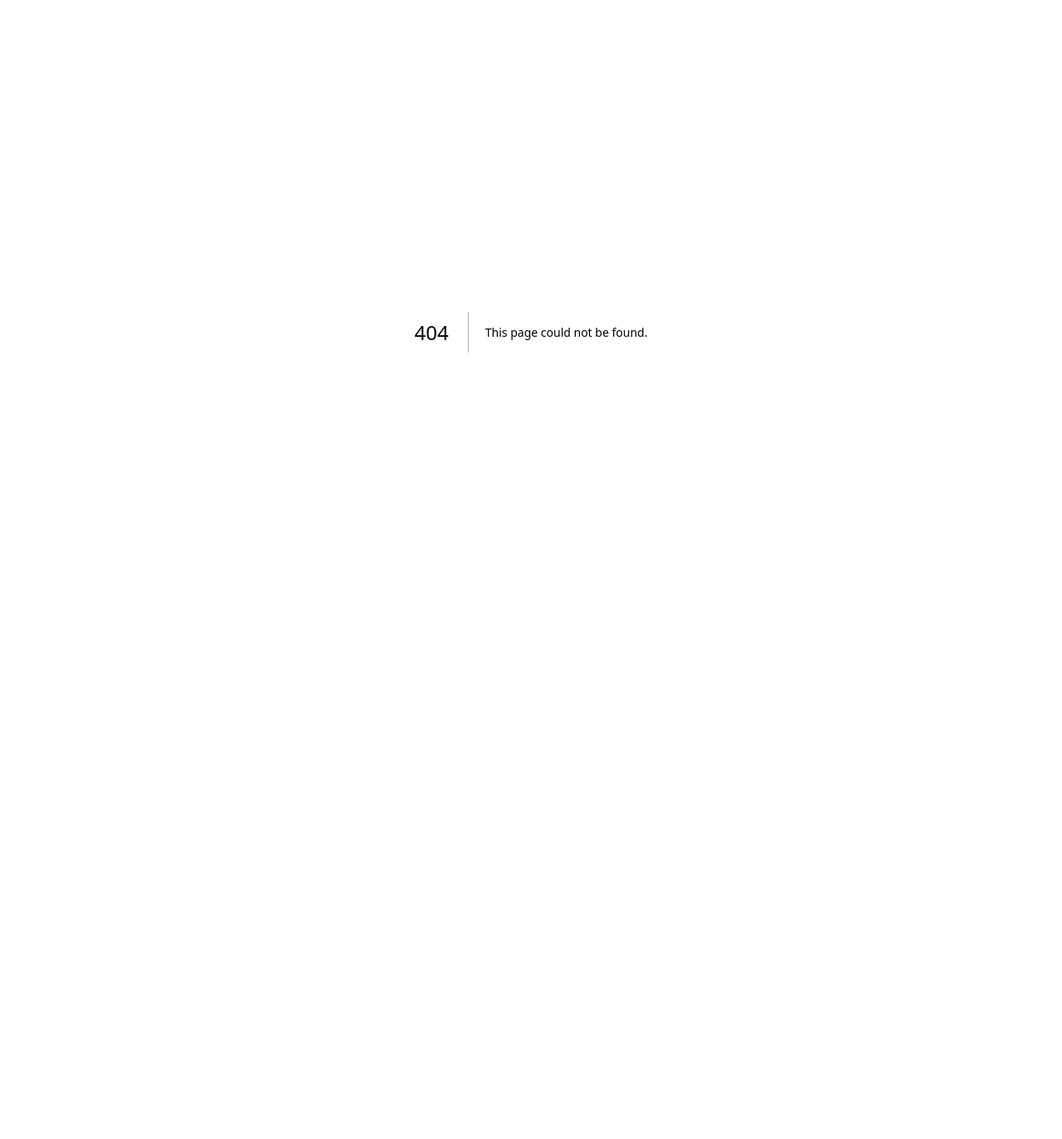
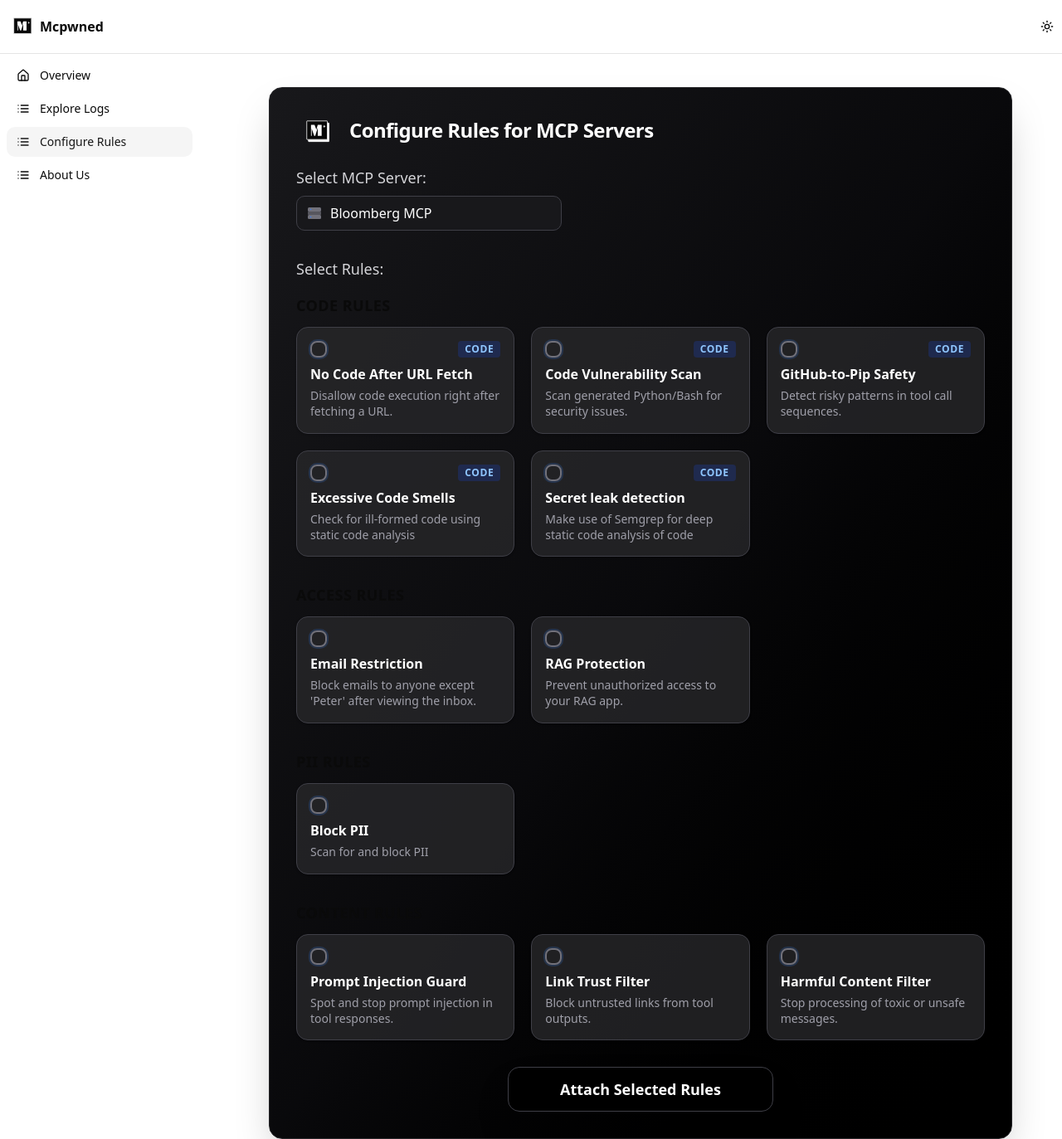
Before and after one commit to abilashraghuram/mcpwned-demo, a Next.js app in the folder frontend/: page /dashboard/rules in a window 1280 px wide. Before the commit this address had no page. Shown: the whole page at 83% size. Before the commit the page ends 800 px from the top, so only its background shows below. Built offline with nearby package versions, Linux system fonts and the light colour scheme.

Commit message:
new rules added

```diff
--- a/frontend/components/dashboard-nav.tsx
+++ b/frontend/components/dashboard-nav.tsx
@@ -19,13 +19,13 @@ export function DashboardNav({ isCollapsed }: NavProps) {
       icon: Home,
     },
     {
-      title: "Logs",
+      title: "Explore Logs",
       href: "/dashboard/logs",
       icon: List,
     },
     {
-      title: "Guardrails",
-      href: "/dashboard/guardrails",
+      title: "Configure Rules",
+      href: "/dashboard/rules",
       icon: List,
     },
     {
--- a/frontend/components/guardrail-assignment-section.tsx
+++ b/frontend/components/guardrail-assignment-section.tsx
@@ -3,57 +3,75 @@
 import React from "react"
 import Mlogo from "./Mlogo"
 
-interface Guardrail {
+interface Rule {
   title: string;
   description: string;
   section: string;
-  codeGuardrail?: boolean;
+  codeRule?: boolean;
 }
 
-const guardrails: Guardrail[] = [
+const rules: Rule[] = [
+  // Code rules first
+  {
+    title: "No Code After URL Fetch",
+    description: "Disallow code execution right after fetching a URL.",
+    codeRule: true,
+    section: "Code Rules",
+  },
+  {
+    title: "Code Vulnerability Scan",
+    description: "Scan generated Python/Bash for security issues.",
+    codeRule: true,
+    section: "Code Rules",
+  },
+  {
+    title: "GitHub-to-Pip Safety",
+    description: "Detect risky patterns in tool call sequences.",
+    codeRule: true,
+    section: "Code Rules",
+  },
+  {
+    title: "Excessive Code Smells",
+    description: "Check for ill-formed code using static code analysis",
+    codeRule: true,
+    section: "Code Rules",
+  },
+  {
+    title: "Secret leak detection",
+    description: "Make use of Semgrep for deep static code analysis of code",
+    codeRule: true,
+    section: "Code Rules",
+  },
+  // Access and content rules below
   {
     title: "Email Restriction",
     description: "Block emails to anyone except 'Peter' after viewing the inbox.",
-    section: "Access Guardrails",
+    section: "Access Rules",
   },
   {
     title: "RAG Protection",
     description: "Prevent unauthorized access to your RAG app.",
-    section: "Access Guardrails",
+    section: "Access Rules",
+  },
+  {
+    title: "Block PII",
+    description: "Scan for and block PII",
+    section: "PII Rules",
   },
   {
     title: "Prompt Injection Guard",
     description: "Spot and stop prompt injection in tool responses.",
-    section: "Content Guardrails",
+    section: "Content Rules",
   },
   {
     title: "Link Trust Filter",
     description: "Block untrusted links from tool outputs.",
-    section: "Content Guardrails",
+    section: "Content Rules",
   },
   {
     title: "Harmful Content Filter",
     description: "Stop processing of toxic or unsafe messages.",
-    section: "Content Guardrails",
-  },
-  // Code guardrails below
-  {
-    title: "No Code After URL Fetch",
-    description: "Disallow code execution right after fetching a URL.",
-    codeGuardrail: true,
-    section: "Code Guardrails",
-  },
-  {
-    title: "Code Vulnerability Scan",
-    description: "Scan generated Python/Bash for security issues.",
-    codeGuardrail: true,
-    section: "Code Guardrails",
-  },
-  {
-    title: "GitHub-to-Pip Safety",
-    description: "Detect risky patterns in tool call sequences.",
-    codeGuardrail: true,
-    section: "Code Guardrails",
+    section: "Content Rules",
   },
 ]
 
@@ -66,33 +84,33 @@ const servers = [
   { id: "salesforce-mcp", name: "Salesforce MCP" },
 ]
 
-function groupBySection(guardrails: Guardrail[]): Record<string, Guardrail[]> {
-  return guardrails.reduce((acc: Record<string, Guardrail[]>, g: Guardrail) => {
+function groupBySection(rules: Rule[]): Record<string, Rule[]> {
+  return rules.reduce((acc: Record<string, Rule[]>, g: Rule) => {
     if (!acc[g.section]) acc[g.section] = []
     acc[g.section].push(g)
     return acc
   }, {})
 }
 
-function GuardrailAssignmentSection() {
+function RuleAssignmentSection() {
   const [selectedServer, setSelectedServer] = React.useState(servers[0].id);
-  const [selectedGuardrails, setSelectedGuardrails] = React.useState<string[]>([]);
+  const [selectedRules, setSelectedRules] = React.useState<string[]>([]);
 
   const handleToggle = (title: string) => {
-    setSelectedGuardrails((prev) =>
+    setSelectedRules((prev) =>
       prev.includes(title)
         ? prev.filter((t) => t !== title)
         : [...prev, title]
     );
   };
 
-  const grouped = groupBySection(guardrails)
+  const grouped = groupBySection(rules)
 
   return (
     <div className="mt-10 p-8 bg-gradient-to-br from-zinc-900 via-zinc-950 to-black rounded-2xl border border-zinc-800 shadow-2xl max-w-4xl mx-auto">
       <h2 className="text-2xl font-bold mb-6 text-white tracking-tight flex items-center gap-3">
         <span className="inline-block  px-3 py-1 rounded-lg text-lg"><Mlogo style={{ display: 'inline', verticalAlign: 'middle', width: 28, height: 28 }} /></span>
-        Configure Guardrails for MCP Servers
+        Configure Rules for MCP Servers
       </h2>
       <div className="mb-8">
         <label className="block text-zinc-300 mb-2 font-medium text-lg">Select MCP Server:</label>
@@ -118,7 +136,7 @@ function GuardrailAssignmentSection() {
         </div>
       </div>
       <div className="mb-8">
-        <label className="block text-zinc-300 mb-4 font-medium text-lg">Select Guardrails:</label>
+        <label className="block text-zinc-300 mb-4 font-medium text-lg">Select Rules:</label>
         <div className="space-y-8">
           {Object.entries(grouped).map(([section, rails]) => (
             <div key={section}>
@@ -131,12 +149,12 @@ function GuardrailAssignmentSection() {
                   >
                     <input
                       type="checkbox"
-                      checked={selectedGuardrails.includes(g.title)}
+                      checked={selectedRules.includes(g.title)}
                       onChange={() => handleToggle(g.title)}
                       className="peer appearance-none w-5 h-5 border-2 border-zinc-500 rounded-md checked:bg-blue-600 checked:border-blue-500 transition mr-2 mb-2 focus:ring-2 focus:ring-blue-400 outline-none"
                       style={{ boxShadow: '0 0 0 2px rgba(59,130,246,0.2)' }}
                     />
-                    <span className="absolute top-4 right-4 text-xs px-2 py-0.5 rounded bg-blue-900/40 text-blue-300 font-semibold uppercase tracking-wider" style={{display: g.codeGuardrail ? 'block' : 'none'}}>Code</span>
+                    <span className="absolute top-4 right-4 text-xs px-2 py-0.5 rounded bg-blue-900/40 text-blue-300 font-semibold uppercase tracking-wider" style={{display: g.codeRule ? 'block' : 'none'}}>Code</span>
                     <span className="text-white font-semibold text-base mb-1 transition">{g.title}</span>
                     <span className="text-zinc-400 text-sm leading-snug">{g.description}</span>
                   </label>
@@ -148,12 +166,12 @@ function GuardrailAssignmentSection() {
       </div>
       <button
         className="mt-2 px-6 py-3 bg-black text-white rounded-xl shadow-2xl border border-zinc-700 hover:scale-105 hover:shadow-zinc-900/40 focus:ring-2 focus:ring-zinc-400 transition text-lg font-semibold w-full max-w-xs mx-auto block"
-        onClick={() => alert(`Attached guardrails to ${selectedServer}`)}
+        onClick={() => alert(`Attached rules to ${selectedServer}`)}
       >
-        Attach Selected Guardrails
+        Attach Selected Rules
       </button>
     </div>
   );
 }
 
-export default GuardrailAssignmentSection;
+export default RuleAssignmentSection;
```
Also changed, not shown: frontend/app/dashboard/rules/page.tsx (renamed from frontend/app/dashboard/guardrails/page.tsx).
